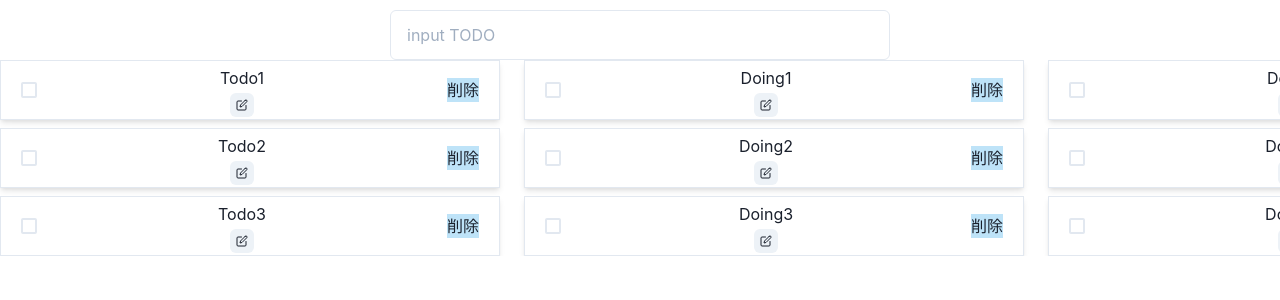
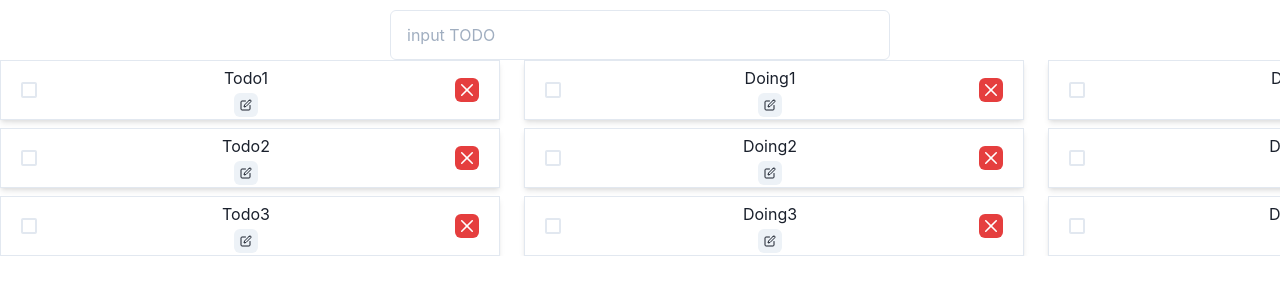
Before and after one commit to bislab-temporary/mini-hackathon-b, a React (Create React App) app: page / in a window 1280 px wide. Shown: the top 300 px of the page. Built offline with nearby package versions, Linux system fonts and the light colour scheme.

Commit message:
feat: 削除の追加

```diff
--- a/src/App.tsx
+++ b/src/App.tsx
@@ -22,6 +22,7 @@ const App = (): JSX.Element => {
       />
       <TodoLists
         todoItems={todoItems}
+        setTodoItems={setTodoItems}
         todoStatus={todoStatus}
         setTodoStatus={setTodoStatus}
         doingItems={doingItems}
--- a/src/components/TodoList.tsx
+++ b/src/components/TodoList.tsx
@@ -13,10 +13,18 @@ import {
   EditablePreview,
   useEditableControls,
 } from '@chakra-ui/react';
-import React, { useState, ChangeEvent, Dispatch, SetStateAction } from 'react';
+import React, {
+  useState,
+  ChangeEvent,
+  Dispatch,
+  SetStateAction,
+  MouseEventHandler,
+  MouseEvent,
+} from 'react';
 
 type Props = {
   todoItems: string[];
+  setTodoItems: Dispatch<SetStateAction<string[]>>;
   todoStatus: boolean[];
   setTodoStatus: Dispatch<SetStateAction<boolean[]>>;
 };
@@ -27,6 +35,13 @@ const TodoList = (props: Props) => {
     const elementNumber = +event.target.value;
     newTodoStatus[elementNumber] = !newTodoStatus[elementNumber];
     props.setTodoStatus(newTodoStatus);
+  };
+
+  const handleDeleteTodoItem = (index: number) => {
+    console.log(index);
+    const newTodoItems = [...props.todoItems];
+    newTodoItems.splice(index, 1);
+    props.setTodoItems(newTodoItems);
   };
 
   const EditableControls = () => {
@@ -60,7 +75,14 @@ const TodoList = (props: Props) => {
               <EditableInput />
               <EditableControls />
             </Editable>
-            <Box bg="blue.100">削除</Box>
+            <IconButton
+              colorScheme="red"
+              size="xs"
+              aria-label="Delete"
+              icon={<CloseIcon />}
+              value={index}
+              onClick={() => handleDeleteTodoItem(index)}
+            />
           </HStack>
         </Box>
       ))}
--- a/src/components/TodoLists.tsx
+++ b/src/components/TodoLists.tsx
@@ -5,6 +5,7 @@ import TodoList from './TodoList';
 
 type Props = {
   todoItems: string[];
+  setTodoItems: Dispatch<SetStateAction<string[]>>;
   todoStatus: boolean[];
   setTodoStatus: Dispatch<SetStateAction<boolean[]>>;
   doingItems: string[];
@@ -17,6 +18,7 @@ type Props = {
 
 const TodoLists = ({
   todoItems,
+  setTodoItems,
   todoStatus,
   setTodoStatus,
   doingItems,
@@ -28,9 +30,24 @@ const TodoLists = ({
 }: Props) => {
   return (
     <HStack spacing="24px" overflowX="scroll" align="start">
-      <TodoList todoItems={todoItems} todoStatus={todoStatus} setTodoStatus={setTodoStatus} />
-      <TodoList todoItems={doingItems} todoStatus={doingStatus} setTodoStatus={setDoingStatus} />
-      <TodoList todoItems={doneItems} todoStatus={doneStatus} setTodoStatus={setDoneStatus} />
+      <TodoList
+        todoItems={todoItems}
+        setTodoItems={setTodoItems}
+        todoStatus={todoStatus}
+        setTodoStatus={setTodoStatus}
+      />
+      <TodoList
+        todoItems={doingItems}
+        setTodoItems={setTodoItems}
+        todoStatus={doingStatus}
+        setTodoStatus={setDoingStatus}
+      />
+      <TodoList
+        todoItems={doneItems}
+        setTodoItems={setTodoItems}
+        todoStatus={doneStatus}
+        setTodoStatus={setDoneStatus}
+      />
     </HStack>
   );
 };
```
